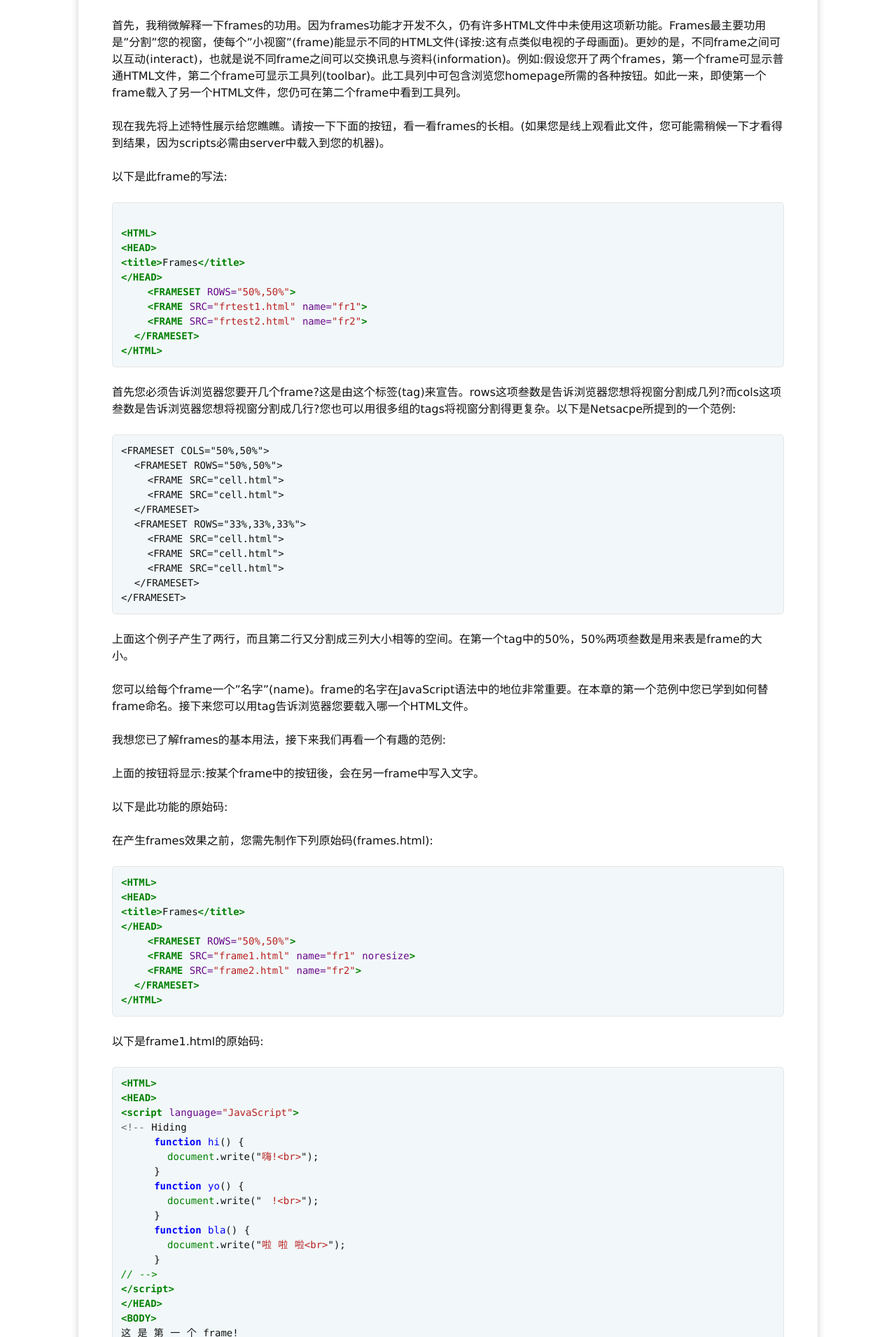
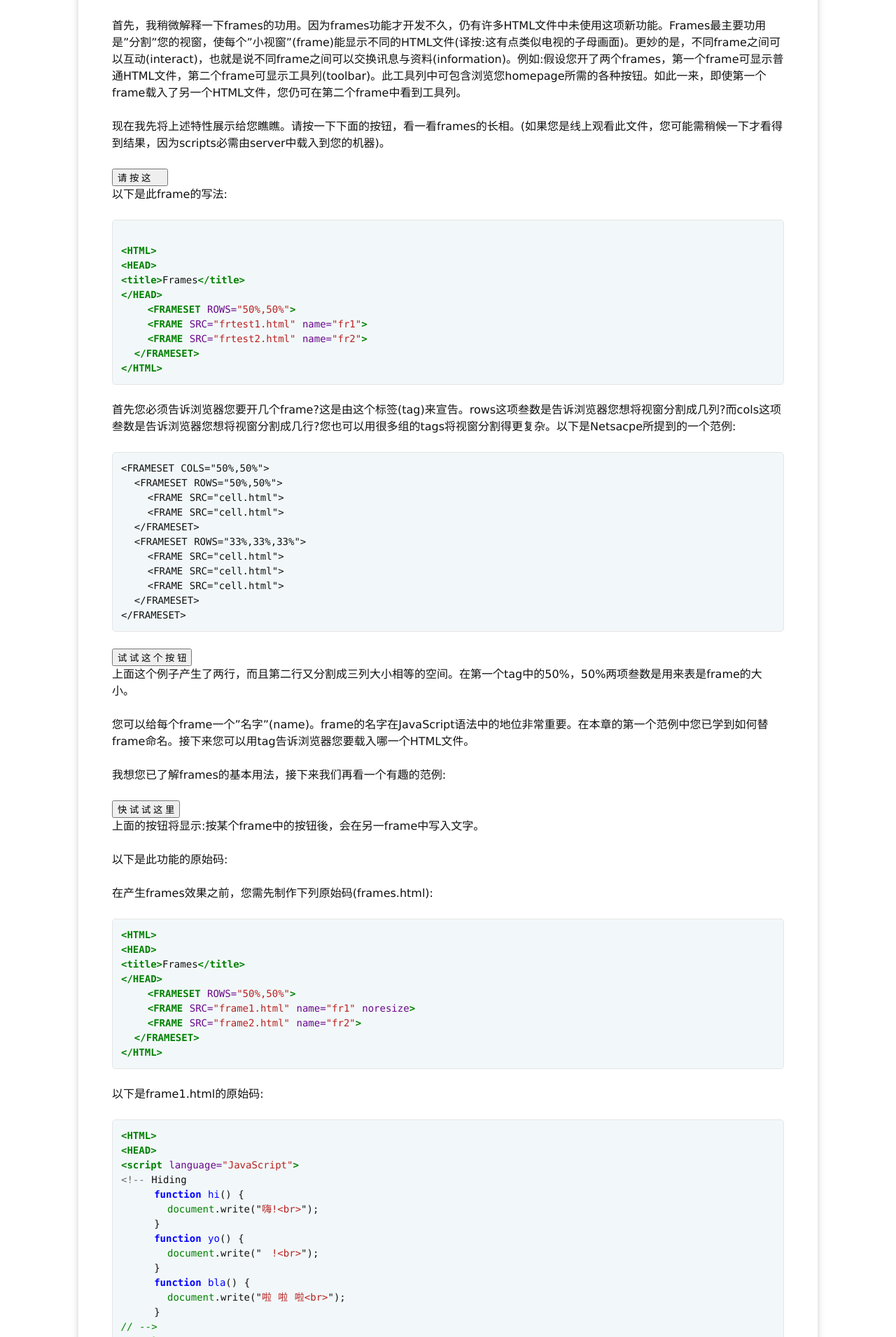
Before and after one commit to minghongjun/minghongjun.github.io, a Jekyll site: the page built from _posts/2014/2014-05-27-Javascript-学习6.md, in a window 1280 px wide. Shown: the part 362-2273 px from the top of the page at 70% size. Built offline with Jekyll 4.4.1, drawn with Linux system fonts in a browser that asks for light colours; Markdown is read by kramdown in place of the engine named in the settings; comment, search, counter and statistics services are not loaded.

Commit message:
daily updates

```diff
--- a/_posts/2014/2014-05-27-Javascript-学习6.md
+++ b/_posts/2014/2014-05-27-Javascript-学习6.md
@@ -11,8 +11,13 @@ tags: javascript
 
 现在我先将上述特性展示给您瞧瞧。请按一下下面的按钮，看一看frames的长相。(如果您是线上观看此文件，您可能需稍候一下才看得到结果，因为scripts必需由server中载入到您的机器)。
 
+<form>
+<font size="+1">
+<input type="button" value="请 按 这 　" name="Button1">
+</font>
+</form>
+
 以下是此frame的写法:
-
 
 {% highlight html %}
 <HTML>
@@ -41,11 +46,23 @@ tags: javascript
       </FRAMESET>
     </FRAMESET>
 
+<form>
+<font size="+1">
+<input type="button" value="试 试 这 个 按 钮" name="Button2">
+</font>
+</form>
+
 上面这个例子产生了两行，而且第二行又分割成三列大小相等的空间。在第一个<frameset>tag中的50%，50%两项叁数是用来表是frame的大小。
 
 您可以给每个frame一个"名字"(name)。frame的名字在JavaScript语法中的地位非常重要。在本章的第一个范例中您已学到如何替frame命名。接下来您可以用<frame>tag告诉浏览器您要载入哪一个HTML文件。
 
 我想您已了解frames的基本用法，接下来我们再看一个有趣的范例:
+
+<form>
+<font size="+1">
+<input type="button" value="快 试 试 这 里" name="Button3">
+</font>
+</form>
 
 上面的按钮将显示:按某个frame中的按钮後，会在另一frame中写入文字。
 
```
Also changed, not shown: _posts/2014/2014-05-27-Javascript-学习2.md (+4 -0 lines), _posts/2014/2014-05-27-Javascript-学习5.md (+4 -0 lines).
